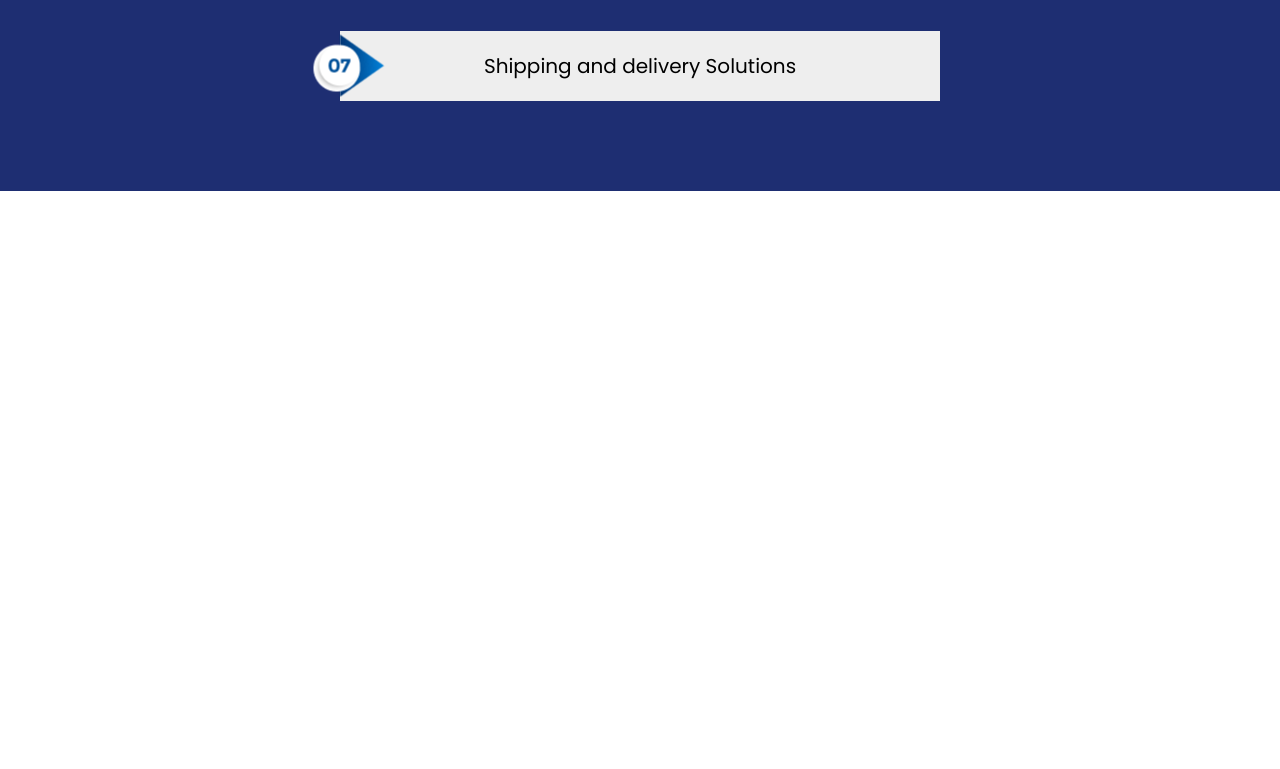
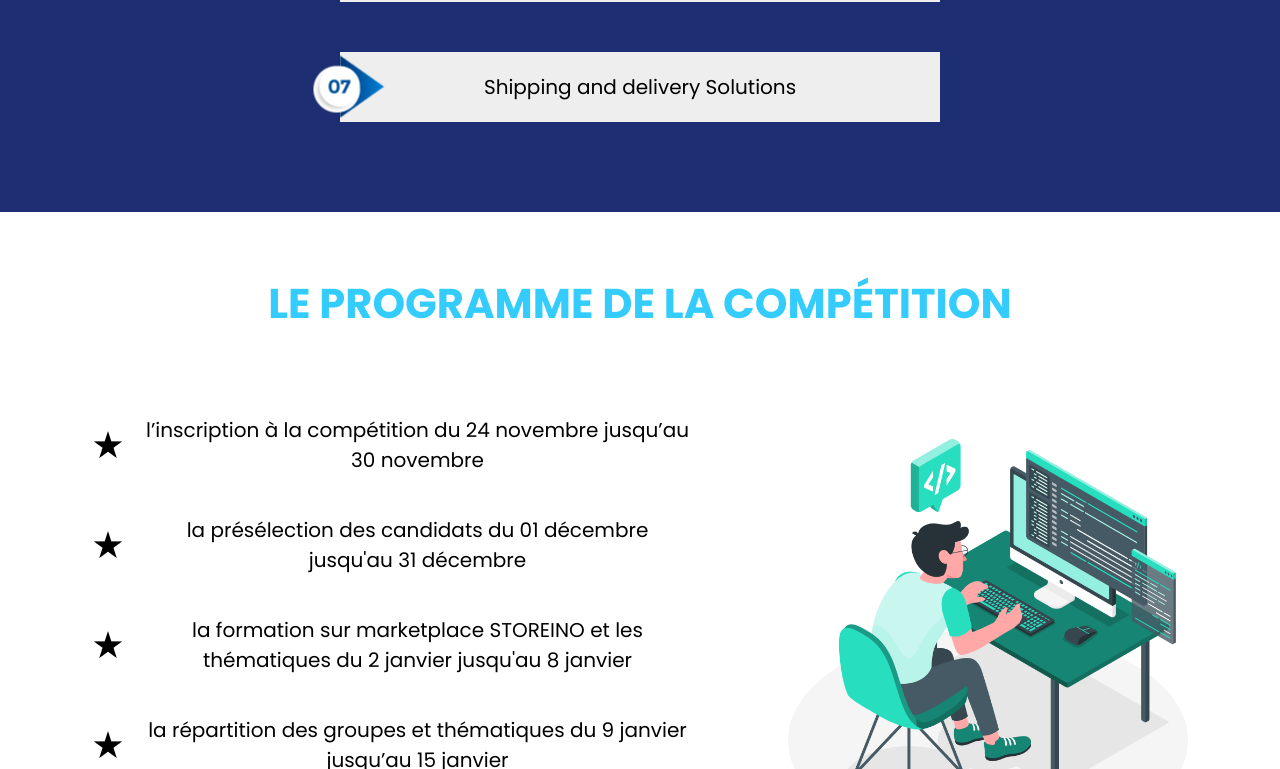
Before and after one commit to mamarchk/Storeino-Lab, a Vue app: page / in a window 1280 px wide. Shown: the part 2976-3745 px from the top of the page. Before the commit the page ends 3227 px from the top, so only its background shows below. Built offline with nearby package versions, Linux system fonts and the light colour scheme.

Commit message:
building Programme de la comp section

```diff
--- a/src/components/About.vue
+++ b/src/components/About.vue
@@ -145,7 +145,7 @@
 .apropos-section-bg {
   display: none;
 }
-/* min-width: 920 */
+
 @media (min-width: 1200px) {
   .container {
     position: relative;
--- a/src/components/Header.vue
+++ b/src/components/Header.vue
@@ -16,7 +16,7 @@ const closeMobileNav = () => {
 
 const checkScreen = () => {
   windowWidth.value = window.innerWidth;
-  if (windowWidth.value <= 920) {
+  if (windowWidth.value <= 1000) {
     mobile.value = true;
     return;
   }
--- a/src/components/Main.vue
+++ b/src/components/Main.vue
@@ -3,6 +3,7 @@ import About from "../components/About.vue";
 import Saddress from "../components/Saddress.vue";
 import Pourquoi from "../components/Pourquoi.vue";
 import Thematiques from "../components/Thematiques.vue";
+import Programme from "../components/Programme.vue";
 </script>
 
 <template>
@@ -17,6 +18,9 @@ import Thematiques from "../components/Thematiques.vue";
 
   <!-- thematiques -->
   <Thematiques />
+
+  <!-- programme -->
+  <Programme />
 </template>
 
 <style scoped></style>
--- /dev/null
+++ b/src/components/Programme.vue
@@ -0,0 +1,117 @@
+<template>
+  <div class="container">
+    <div id="programme" class="programme-sect">
+      <h1>le programme de la compétition</h1>
+      <div class="prog-content">
+        <div class="stars-container">
+          <div class="star">
+            <img src="../assets/img/programme/Star.png" alt="star" />
+            <p>
+              l’inscription à la compétition du 24 novembre jusqu’au 30 novembre
+            </p>
+          </div>
+          <div class="star">
+            <img src="../assets/img/programme/Star.png" alt="star" />
+            <p>
+              la présélection des candidats du 01 décembre jusqu'au 31 décembre
+            </p>
+          </div>
+          <div class="star">
+            <img src="../assets/img/programme/Star.png" alt="star" />
+            <p>
+              la formation sur marketplace STOREINO et les thématiques du 2
+              janvier jusqu'au 8 janvier
+            </p>
+          </div>
+          <div class="star">
+            <img src="../assets/img/programme/Star.png" alt="star" />
+            <p>
+              la répartition des groupes et thématiques du 9 janvier jusqu’au 15
+              janvier
+            </p>
+          </div>
+          <div class="star">
+            <img src="../assets/img/programme/Star.png" alt="star" />
+            <p>
+              le suivi du 16 janvier jusqu’au 16 mars Announcement des résultats
+              le 17 mars
+            </p>
+          </div>
+        </div>
+        <img class="dev" src="../assets/img/programme/dev.png" alt="dev" />
+      </div>
+    </div>
+  </div>
+</template>
+
+<style scoped>
+.container {
+  margin-top: 60px;
+  margin-bottom: 60px;
+}
+
+.programme-sect {
+  text-align: center;
+  width: 100%;
+  max-width: 600px;
+  margin: 0 auto;
+}
+
+.programme-sect h1 {
+  font-size: 2rem;
+  text-transform: uppercase;
+  color: var(--cyanColor);
+  margin-bottom: 60px;
+}
+
+.star {
+  display: flex;
+  align-items: center;
+  gap: 15px;
+}
+
+.star p {
+  font-size: 16px;
+  font-weight: 400;
+  line-height: 30px;
+}
+
+.dev {
+  display: none;
+}
+
+@media (min-width: 920px) {
+  .programme-sect {
+    text-align: center;
+    width: 100%;
+    max-width: 100%;
+  }
+  .prog-content {
+    display: flex;
+    justify-content: space-around;
+    align-items: center;
+    gap: 20px;
+  }
+
+  .stars-container {
+    width: 600px;
+  }
+
+  .programme-sect h1 {
+    font-size: 2.6rem;
+  }
+
+  .star {
+    gap: 20px;
+  }
+
+  .star p {
+    font-size: 20px;
+  }
+
+  .dev {
+    display: block;
+    width: 400px;
+  }
+}
+</style>
--- a/src/components/Saddress.vue
+++ b/src/components/Saddress.vue
@@ -37,7 +37,6 @@
 }
 
 .saddress-sect .desc {
-  line-height: 26px;
   font-weight: bold;
 }
 
```
Also changed, not shown: src/assets/img/programme/Star.png (added), src/assets/img/programme/dev.png (added).
